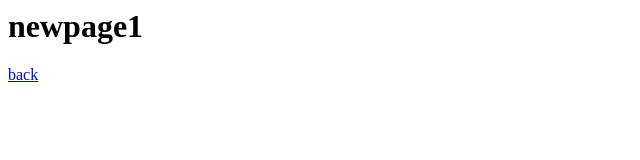
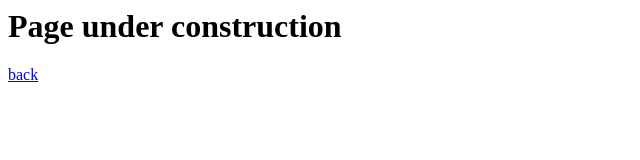
Before and after one commit to rm071012/mynewwebsite, a plain HTML site: page link1.html in a window 1280 px wide. Shown: the whole page, without its empty margins (0-640 px from the left). Drawn offline with Linux system fonts and the light colour scheme.

Commit message:
Update link1.html

```diff
--- a/link1.html
+++ b/link1.html
@@ -7,7 +7,7 @@
 </head>
 
 <body>
-  <h1>newpage1</h1>
+  <h1>Page under construction</h1>
   <a href="index.html"><p>back</p></a>
 </body>
 
```
